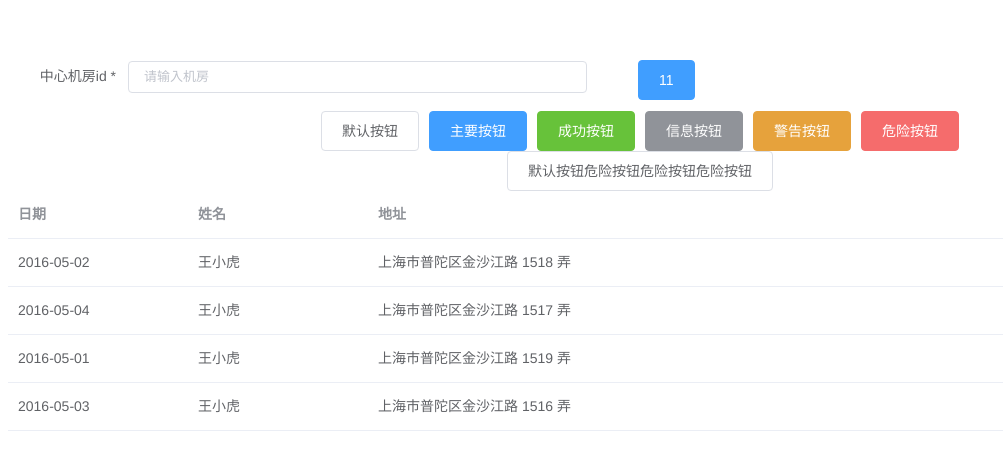
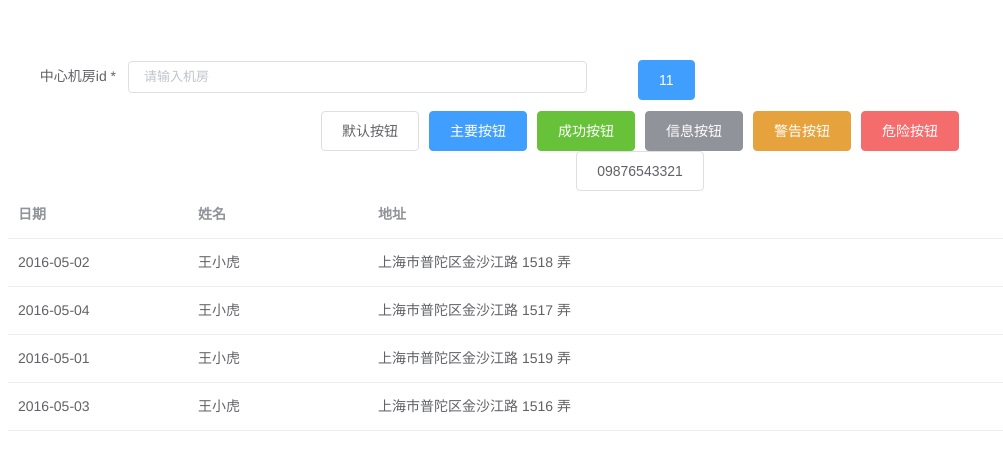
Before and after one commit to liuhuaiyang/vue-font, a Vue app: page /test/table in a window 1280 px wide. Shown: the top 470 px of the page, without its empty margins (0-1003 px from the left). Built offline with nearby package versions, Linux system fonts and the light colour scheme.

Commit message:
冲突样例

```diff
--- a/src/components/table.vue
+++ b/src/components/table.vue
@@ -23,7 +23,7 @@
        </el-form>
      <el-form  label-width="120px" size="small">
          <el-row>
-           <el-button>默认按钮危险按钮危险按钮危险按钮</el-button>
+           <el-button>09876543321</el-button>
          </el-row>
      </el-form>
     <el-table
```
